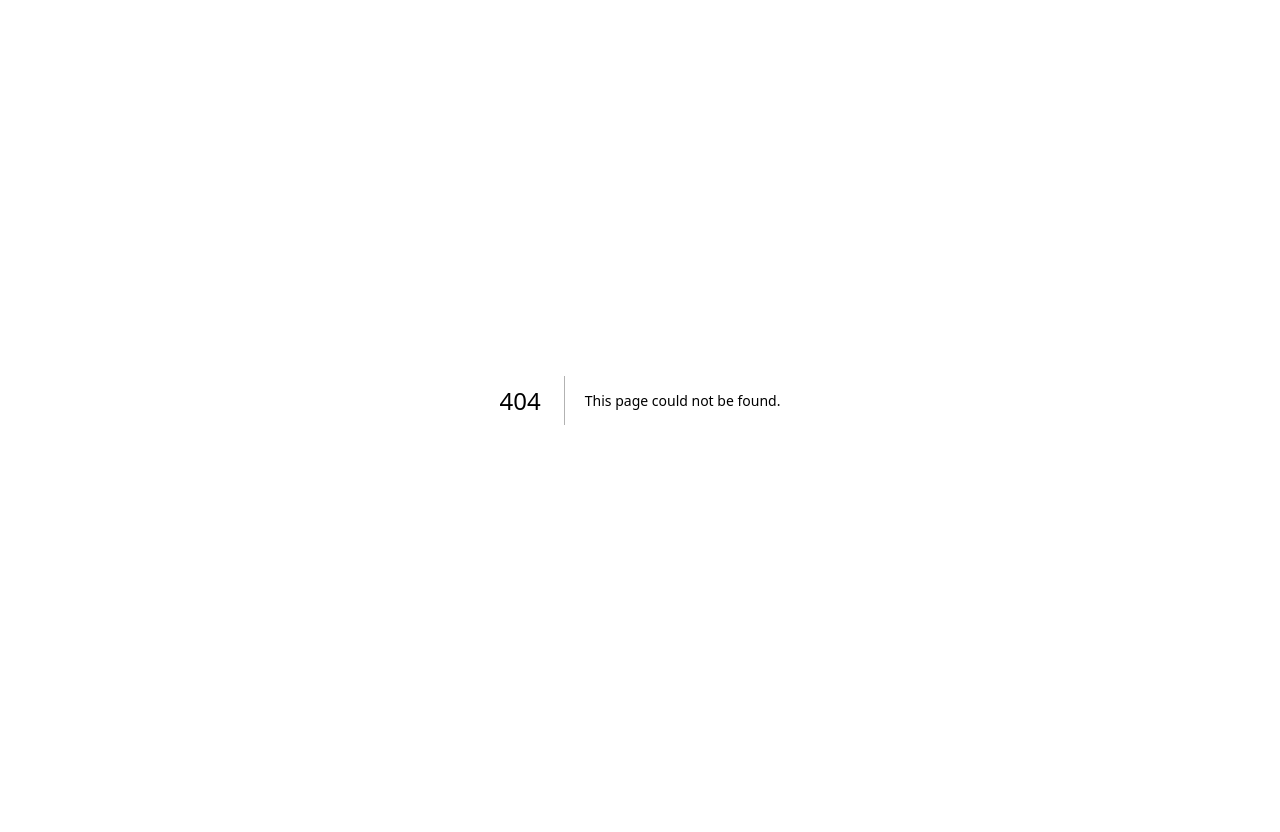
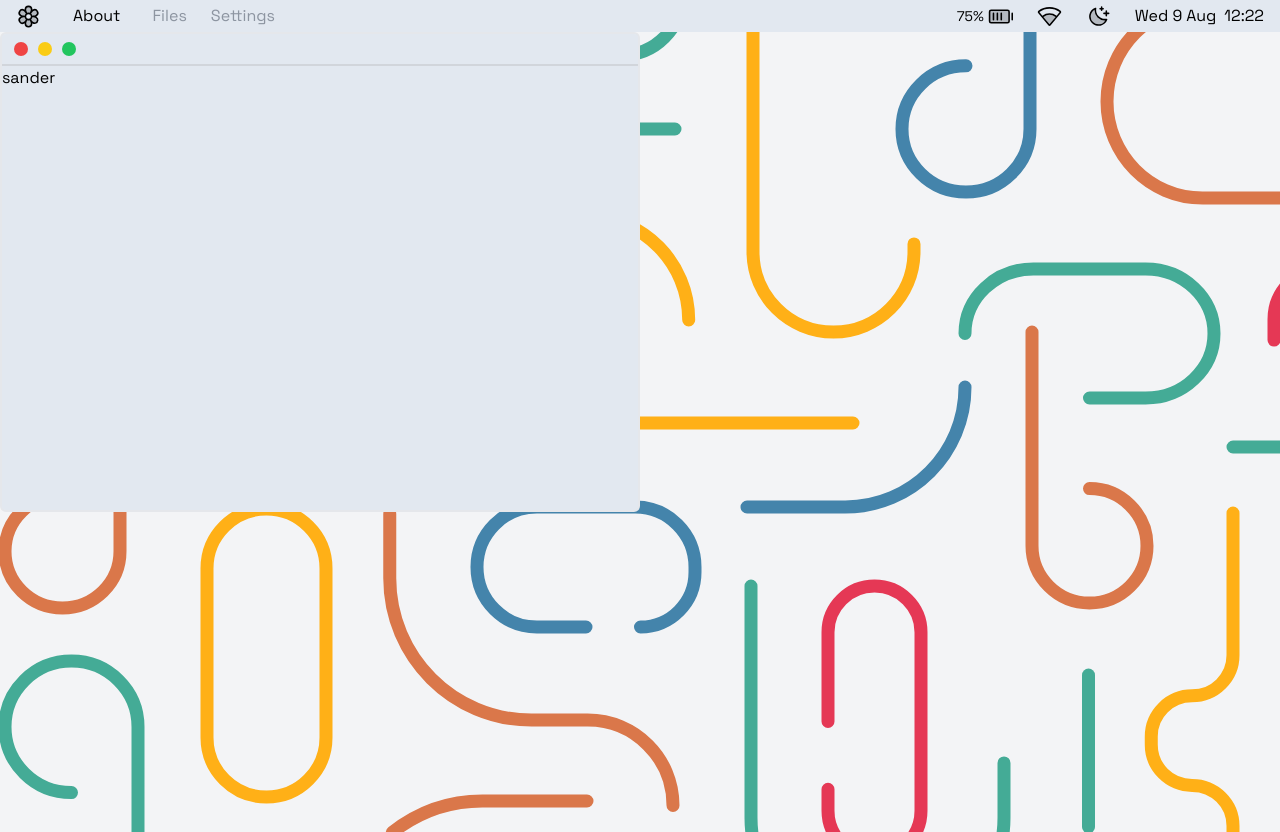
Before and after one commit to sanderdsz/sander-website, a Next.js app: page /about in a window 1280 px wide. Before the commit this address had no page. Before the commit the page ends 800 px from the top, so only its background shows below. Built offline with nearby package versions, Linux system fonts and the light colour scheme.

Commit message:
wip: modal window components

```diff
--- a/package.json
+++ b/package.json
@@ -19,6 +19,7 @@
 		"date-fns": "^2.30.0",
 		"eslint": "8.46.0",
 		"eslint-config-next": "13.4.13",
+		"framer-motion": "^10.15.1",
 		"next": "13.4.13",
 		"postcss": "8.4.27",
 		"react": "18.2.0",
--- /dev/null
+++ b/src/app/about/page.tsx
@@ -0,0 +1,17 @@
+"use client"
+
+import {Window} from "@/components/window";
+import {useDevice} from "@/contexts/deviceContext";
+import {PageWrapper} from "@/components/pageWrapper";
+
+export default function About() {
+  const device = useDevice();
+  return (
+    <PageWrapper>
+      <Window
+        width={device.deviceWidth < 640 ? 20 : 40}
+        height={30}
+      />
+    </PageWrapper>
+  )
+}
--- a/src/app/layout.tsx
+++ b/src/app/layout.tsx
@@ -2,6 +2,7 @@ import "./globals.css";
 import type { Metadata } from "next";
 import { Space_Grotesk } from "next/font/google";
 import { DeviceProvider } from "@/contexts/deviceContext";
+import {Navbar} from "@/components/navbar";
 
 const spaceGrotesk = Space_Grotesk({
 	subsets: ["latin"],
@@ -21,7 +22,15 @@ export default function RootLayout({
 	return (
 		<html lang="en">
 			<body className={`${spaceGrotesk.className}`}>
-				<DeviceProvider>{children}</DeviceProvider>
+				<DeviceProvider>
+					<Navbar />
+					<div
+						className="min-h-screen bg-[url('../../public/Taieri.svg')] bg-gray-100
+						dark:bg-gray-600"
+					>
+						{children}
+					</div>
+				</DeviceProvider>
 			</body>
 		</html>
 	);
--- a/src/app/page.tsx
+++ b/src/app/page.tsx
@@ -1,9 +1,24 @@
+"use client"
+
 import { Navbar } from "@/components/navbar";
+import {Window} from "@/components/window";
+import {useDevice} from "@/contexts/deviceContext";
+import {useRouter} from "next/navigation";
+import {AnimatePresence, MotionConfig, motion} from "framer-motion";
+import {PageWrapper} from "@/components/pageWrapper";
 
-export default function Home() {
+type PageProps = {
+	searchParams: Record<string, string> | null | undefined;
+};
+
+export default function Home({searchParams}: PageProps) {
+	const device = useDevice();
+	const showModal = searchParams?.window == "about";
+
 	return (
-		<main className="min-h-screen bg-gray-50 dark:bg-gray-500">
-			<Navbar />
-		</main>
+		<PageWrapper>
+			<main>
+			</main>
+		</PageWrapper>
 	);
 }
--- a/src/components/dropdown/index.tsx
+++ b/src/components/dropdown/index.tsx
@@ -1,7 +1,9 @@
 import { useState } from "react";
+import Link from "next/link";
 
 const Dropdown = () => {
 	const [isOpen, setIsOpen] = useState(false);
+	const [showModal, setShowModal] = useState(false)
 
 	const toggleDropdown = () => {
 		setIsOpen(!isOpen);
@@ -12,7 +14,7 @@ const Dropdown = () => {
 			<button
 				type="button"
 				onClick={toggleDropdown}
-				className={`px-2 rounded-md ${
+				className={`px-2 py-1 rounded-md ${
 					isOpen ? `bg-slate-300 dark:bg-slate-700 dark:text-gray-200` : null
 				}`}
 			>
@@ -20,8 +22,9 @@ const Dropdown = () => {
 			</button>
 			{isOpen && (
 				<div
-					className="w-[11rem] absolute left-0 mt-1 bg-slate-300 border-[1px] border-gray-400 rounded-md
-          dark:bg-slate-700 dark:border-gray-800 transition ease-in duration-200"
+					className="absolute w-[12rem] left-0 mt-0 bg-slate-300 border-[1px] border-gray-400 rounded-md
+          dark:bg-slate-700 dark:border-gray-800
+          transition ease-in duration-200"
 				>
 					<div
 						className="py-1"
@@ -29,56 +32,60 @@ const Dropdown = () => {
 						aria-orientation="vertical"
 						aria-labelledby="options-menu"
 					>
-						<a
-							href="#"
-							className="block px-4 py-2 text-gray-700 hover:bg-slate-400 hover:rounded-md
-              dark:text-gray-200 dark:hover:bg-slate-800"
+						<Link
+							onClick={toggleDropdown}
+							href={"/about"}
+							className="block mx-2 my-1 px-2 py-1 text-gray-700
+							hover:text-gray-200 hover:bg-blue-500 hover:rounded-md
+              dark:text-gray-50"
 							role="menuitem"
 						>
 							Sander Zuchinalli
-						</a>
+						</Link>
 						<a>
-							<hr className="h-[1px] border-t-0 bg-gray-400 dark:bg-gray-800" />
+							<hr className="mx-4 h-[1px] border-t-0 bg-gray-400 dark:bg-gray-800" />
 						</a>
 						<a
 							href="#"
-							className="block px-4 py-2 text-gray-700 hover:bg-slate-400 hover:rounded-md
-              dark:text-gray-200 dark:hover:bg-slate-800"
+							className="block mx-2 my-1 px-2 py-1 text-gray-700
+							hover:text-gray-200 hover:bg-blue-500 hover:rounded-md
+              dark:text-gray-50"
 							role="menuitem"
 						>
 							Github
 						</a>
 						<a
 							href="#"
-							className="block px-4 py-2 text-gray-700 hover:bg-slate-400 hover:rounded-md
-              dark:text-gray-200 dark:hover:bg-slate-800"
+							className="block mx-2 my-1 px-2 py-1 text-gray-700
+							hover:text-gray-200 hover:bg-blue-500 hover:rounded-md
+              dark:text-gray-50"
 							role="menuitem"
 						>
 							Linkedin
 						</a>
 						<a>
-							<hr className="h-[1px] border-t-0 bg-gray-400 dark:bg-gray-800" />
+							<hr className="mx-4 h-[1px] border-t-0 bg-gray-400 dark:bg-gray-800" />
 						</a>
 						<a
 							href="#"
-							className="block px-4 py-2 text-gray-700 dark:text-gray-500 text-opacity-50 cursor-not-allowed"
+							className="block px-4 py-2 text-gray-700 text-opacity-50 cursor-not-allowed dark:text-gray-500 "
 							role="menuitem"
 						>
 							Show all
 						</a>
 						<a
 							href="#"
-							className="block px-4 py-2 text-gray-700 dark:text-gray-500 text-opacity-50 cursor-not-allowed"
+							className="block px-4 py-2 text-gray-700 text-opacity-50 cursor-not-allowed dark:text-gray-500"
 							role="menuitem"
 						>
 							Hide others
 						</a>
 						<a>
-							<hr className="h-[1px] border-t-0 bg-gray-400 dark:bg-gray-800" />
+							<hr className="mx-4 h-[1px] border-t-0 bg-gray-400 dark:bg-gray-800" />
 						</a>
 						<a
 							href="#"
-							className="block px-4 py-2 text-gray-700 dark:text-gray-500 text-opacity-50 cursor-not-allowed"
+							className="block px-4 py-2 text-gray-700 text-opacity-50 cursor-not-allowed dark:text-gray-500"
 							role="menuitem"
 						>
 							Log out
--- /dev/null
+++ b/src/components/pageWrapper/index.tsx
@@ -0,0 +1,17 @@
+"use client";
+
+import { motion } from "framer-motion";
+
+export const PageWrapper = ({children}: {
+  children: React.ReactNode;
+}) => (
+  <motion.div
+    initial={{ opacity: 0, y: 20 }}
+    animate={{ opacity: 1, y: 0 }}
+    exit={{ opacity: 0, y: 20 }}
+  >
+    <div className="h-full">
+      {children}
+    </div>
+  </motion.div>
+);
--- /dev/null
+++ b/src/components/screen/index.tsx
@@ -0,0 +1,13 @@
+import {ReactNode} from "react";
+
+type ScreenProps = {
+  children: ReactNode
+}
+
+export const Screen = ({children}: ScreenProps) => {
+  return (
+    <div>
+      {children}
+    </div>
+  )
+}
--- /dev/null
+++ b/src/components/window/index.tsx
@@ -0,0 +1,34 @@
+"use client"
+
+import Link from "next/link";
+
+type WindowProps = {
+  height: number,
+  width: number,
+  onClose: () => {}
+}
+
+export const Window = ({height, width, onClose} : WindowProps) => {
+  return (
+    <div
+      style={{width: `${width}rem`, height: `${height}rem`}}
+      className="bg-slate-200 border-2 rounded-md
+    dark:text-gray-200 dark:border-gray-500
+    transition ease-in duration-200"
+    >
+      <div
+        className="h-8 border-b-2 border-gray-300
+      dark:bg-gray-600 dark:border-gray-800"
+      >
+        <div className="h-full ml-3 flex gap-2.5 items-center">
+          <Link href={"/"} className="w-3.5 h-3.5 bg-red-500 rounded-full"/>
+          <button className="w-3.5 h-3.5 bg-yellow-400 rounded-full" />
+          <button className="w-3.5 h-3.5 bg-green-500 rounded-full" />
+        </div>
+      </div>
+      <div className="h-[calc(100%-2rem)] dark:bg-slate-800">
+        <span>sander</span>
+      </div>
+    </div>
+  )
+}
```
Also changed, not shown: public/Taieri.svg (added), 1 other file (tests, documents, lock files or other folders).
